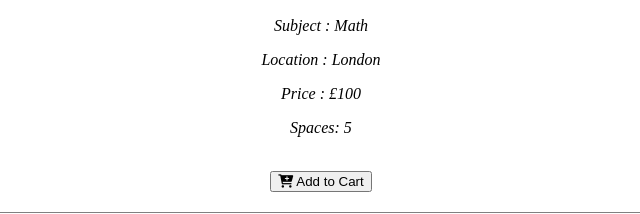
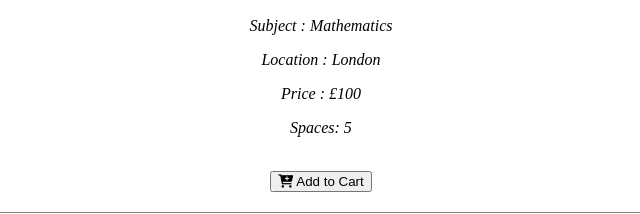
Before and after one commit to naadir27/CartProject, a plain HTML site: page index.html in a window 1280 px wide. Shown: the part 260-474 px from the top of the page, 319-959 px from the left. Drawn offline with nearby package versions, Linux system fonts and the light colour scheme.

Commit message:
Updated manifest

```diff
--- a/index.html
+++ b/index.html
@@ -55,7 +55,7 @@
         var app = new Vue({
             el:'#app',
             data:{
-                subject: "Math",
+                subject: "Mathematics",
                 location: "London",
                 price: "£100",
                 spaces: 5,
```
Also changed, not shown: spaces.webmanifest.
